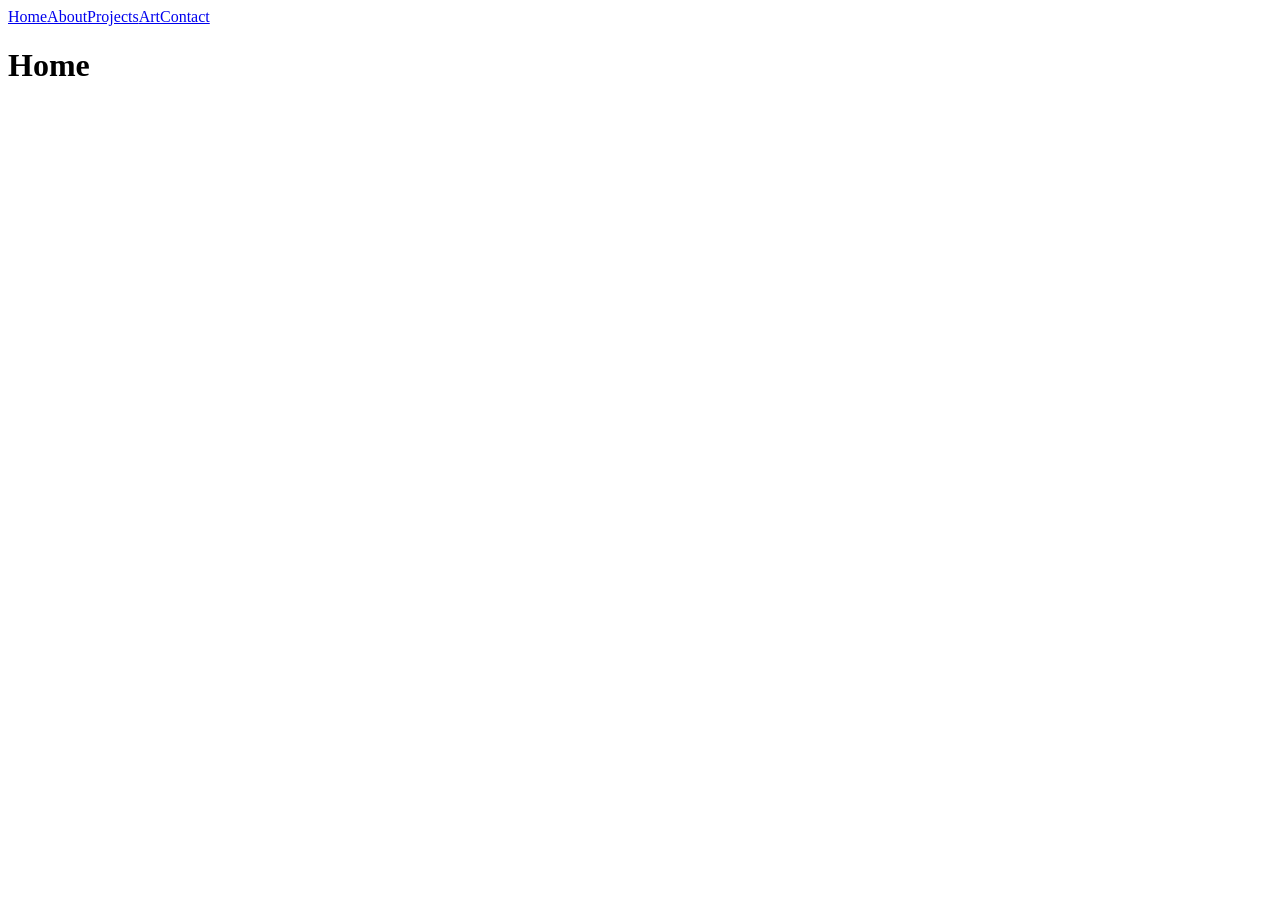
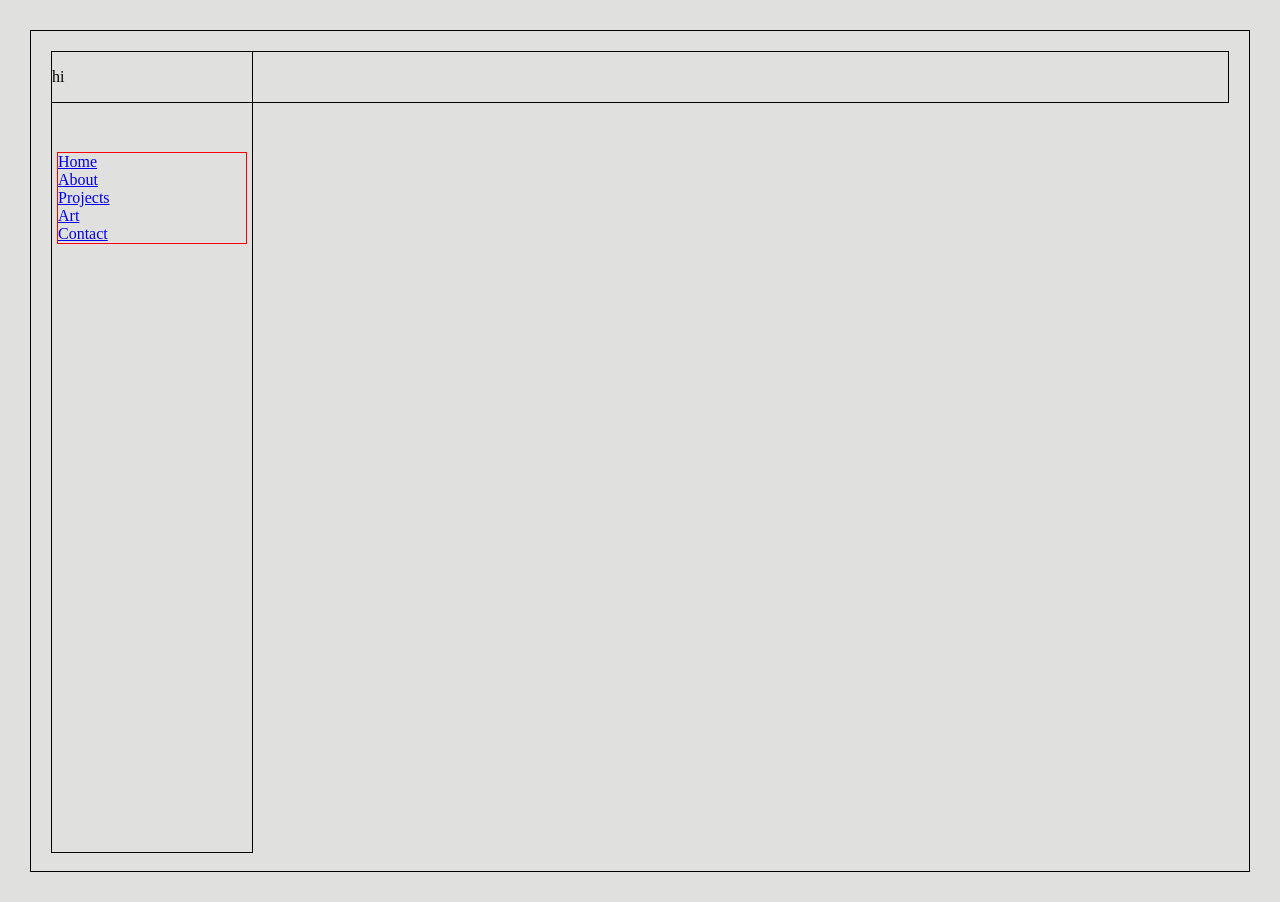
Before and after one commit to annamonkman/react-portfolio, a React (Create React App) app in the folder client/: page / in a window 1280 px wide. Before the commit the page ends 800 px from the top, so only its background shows below. Built offline with nearby package versions, Linux system fonts and the light colour scheme.

Commit message:
adding css pt1

```diff
--- a/client/src/App.js
+++ b/client/src/App.js
@@ -3,6 +3,7 @@ import { BrowserRouter, Switch, Route } from 'react-router-dom'
 
 import Home from './components/Home'
 import Nav from './components/Nav'
+import NavTop from './components/NavTop'
 import About from './components/About'
 import Projects from './components/Projects'
 import Experience from './components/Experience'
@@ -13,6 +14,7 @@ const App = () => {
   return (
     <BrowserRouter>
       <Nav />
+      <NavTop />
       <Switch>
         <Route exact path="/">
           <Home />
--- a/client/src/components/Home.js
+++ b/client/src/components/Home.js
@@ -5,7 +5,7 @@ const Home = () => {
 
   return (
     <div>
-      <h1>Home</h1>
+      <h1></h1>
     </div>
   )
 }
--- a/client/src/components/Nav.js
+++ b/client/src/components/Nav.js
@@ -6,21 +6,35 @@ const Nav = () => {
 
   return (
     <div className="nav-container">
+      <div className="nav-links-container">
+        <div className="nav-link-indv-div">
           <Link to="/">
             Home
           </Link>
+        </div>
+        <div className="nav-link-div">
           <Link to="/about">
             About
           </Link>
+        </div>
+        <div className="nav-link-div">
           <Link to="/projects">
             Projects
           </Link>
+        </div>
+        <div className="nav-link-div">
           <Link to="/art">
             Art
           </Link>
+        </div>
+        <div className="nav-link-div">
           <Link to="/contact">
             Contact
           </Link>
+        </div>
+      </div>
+
+
     </div>
   )
 }
--- /dev/null
+++ b/client/src/components/NavTop.js
@@ -0,0 +1,11 @@
+import React from 'react'
+
+const NavTop = () => {
+  return (
+    <div className="navtop-container">
+      <p>hi</p>
+    </div>
+  )
+}
+
+export default NavTop
--- a/client/src/styles/main.scss
+++ b/client/src/styles/main.scss
@@ -0,0 +1,37 @@
+body {
+  border: 1px solid black;
+  height: 100vh;
+  padding: 20px;
+  margin: 30px;
+  background-color: rgb(224, 224, 222);
+  // border-top: #ccc 3px solid;
+  // border-right: #ccc 3px solid;
+  // border-bottom: #777 3px solid;
+  // border-left: #777 3px solid;
+}
+
+.nav-container {
+  border: 1px solid black;
+  // background-color: aqua;
+  position: absolute;
+  height: 100%;
+  width: 200px;
+  z-index: 1;
+  // box-shadow: -3px -3px 2px rgb(255, 255, 255), 3px 3px 2px rgb(192, 192, 192);
+}
+
+.nav-links-container {
+  border: 1px solid red;
+  margin: 5px;
+  margin-top: 100px;
+}
+
+.navtop-container {
+  border: 1px solid black;
+  // background-color: rgb(0, 255, 157);
+  // position: absolute;
+  // height: 100%;
+  // width: 200px;
+  // z-index: 1;
+  // top: 3.4em;
+}
--- /dev/null
+++ b/package.json
@@ -0,0 +1,5 @@
+{
+  "dependencies": {
+    "react-router-dom": "^5.2.0"
+  }
+}
```
Also changed, not shown: 1 other file (tests, documents, lock files or other folders). Lines whose indentation alone changed are shown as unchanged.
